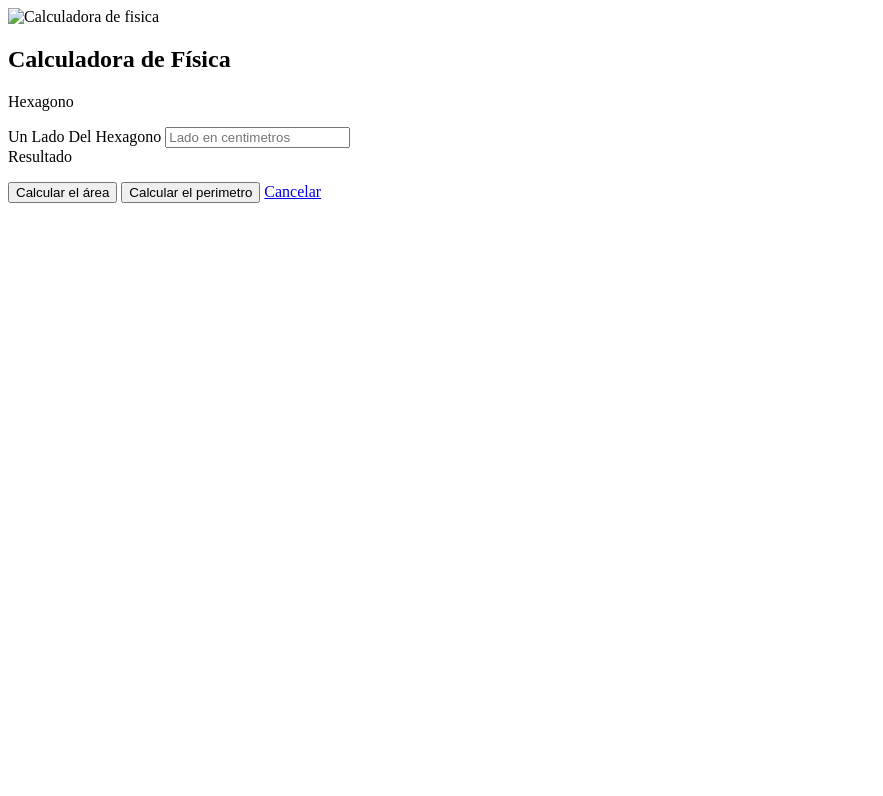
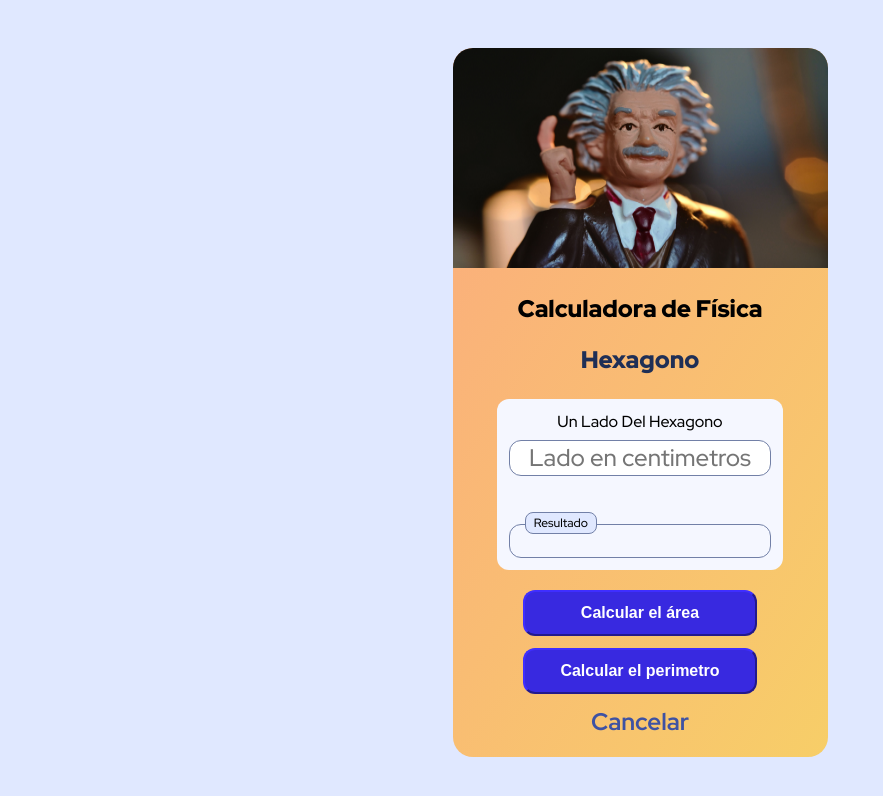
Before and after one commit to Mlipa/physics_calculator, a plain HTML site: page htmls/hexagono.html in a window 1280 px wide. Shown: the whole page, without its empty margins (0-883 px from the left). Drawn offline with Linux system fonts and the light colour scheme; files that its build step writes are made by us from their sources.

Commit message:
Calculadora Terminada

```diff
--- a/htmls/hexagono.html
+++ b/htmls/hexagono.html
@@ -4,7 +4,7 @@
     <meta charset="UTF-8">
     <meta http-equiv="X-UA-Compatible" content="IE=edge">
     <meta name="viewport" content="width=device-width, initial-scale=1.0">
-    <link rel="stylesheet" href="./css//style.css">
+    <link rel="stylesheet" href="../css/style.css">
     <link rel="preconnect" href="https://fonts.googleapis.com">
     <link rel="preconnect" href="https://fonts.gstatic.com" crossorigin>
     <link href="https://fonts.googleapis.com/css2?family=Red+Hat+Display:wght@500;700;900&display=swap" rel="stylesheet">
@@ -13,7 +13,7 @@
 <body>
     <article class="payment-card">
         <header>
-          <img src="./images/principal.jpg" alt="Calculadora de fisica">
+          <img src="../images/principal.jpg" alt="Calculadora de fisica">
         </header>
         <main>
           <h1> Calculadora de Física</h1>
@@ -33,6 +33,6 @@
             <a href="../index.html" class="button-cancel">Cancelar</a>
           </section>
       </article>
-    <script src="./index.js"></script>
+    <script src="../index.js"></script>
 </body>
 </html>
```
Also changed, not shown: htmls/circulo.html (+3 -3 lines), htmls/cuadrado.html (+3 -3 lines), htmls/rectangulo.html (+3 -3 lines), htmls/romboide.html (+3 -3 lines), htmls/triangulo.html (+3 -3 lines).
